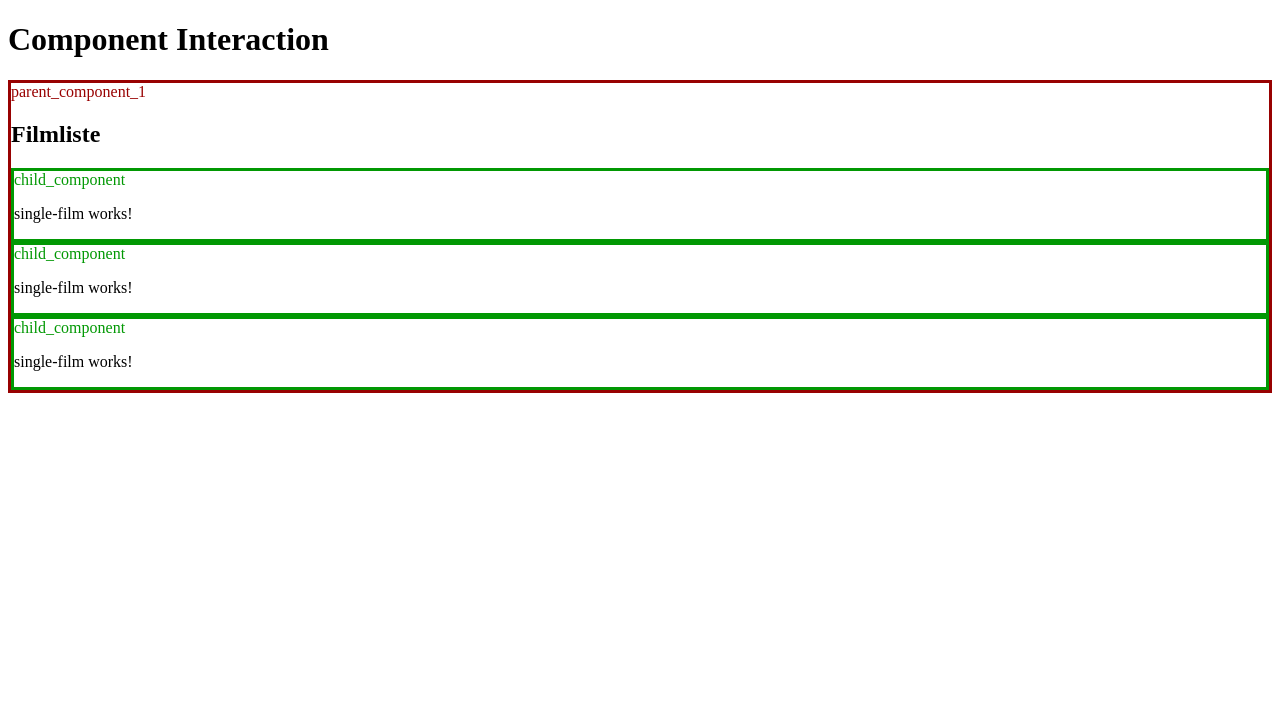
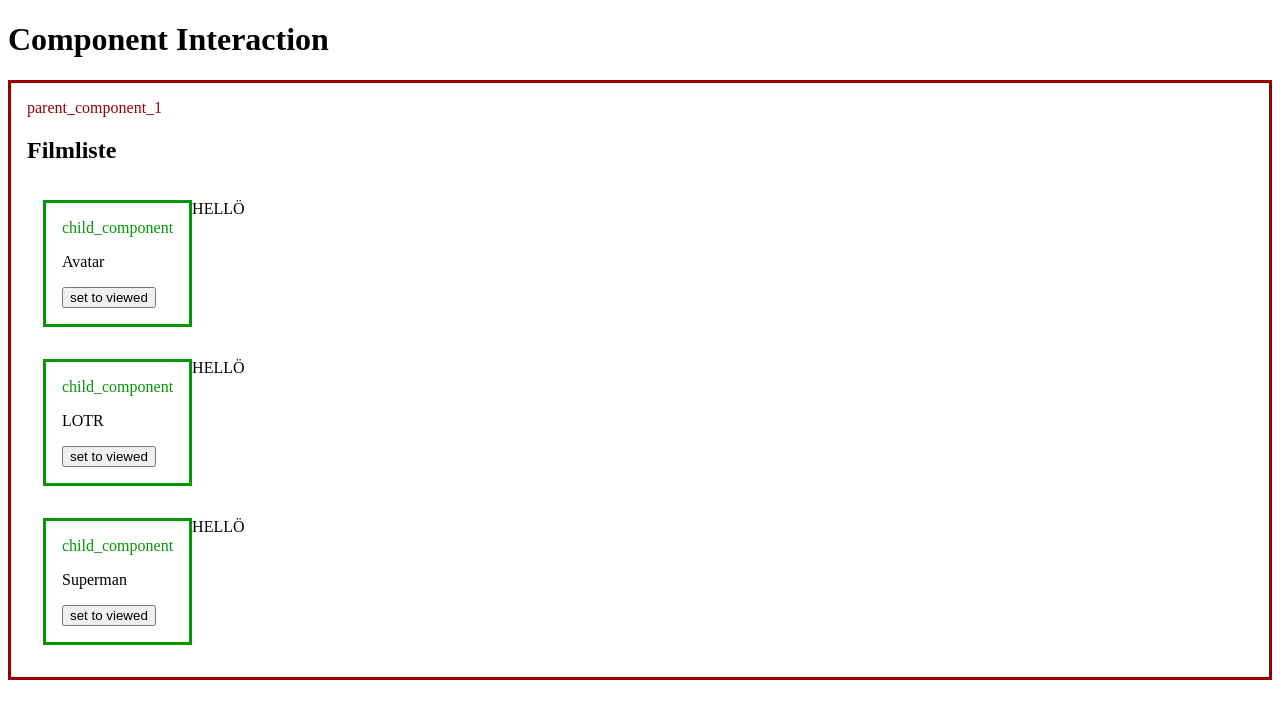
Before and after one commit to KevinWissmer/AngularElements, an Angular app: page / in a window 1280 px wide. Shown: the top 718 px of the page. Built offline with nearby package versions, Linux system fonts and the light colour scheme.

Commit message:
added ATInput functionality

```diff
--- a/src/app/film-liste/film-liste.component.html
+++ b/src/app/film-liste/film-liste.component.html
@@ -1,3 +1,10 @@
 <h2>Filmliste</h2>
 
-<div class="child_component" *ngFor="let film of filmlist"><app-single-film ></app-single-film></div>
+<div class="single_film_wrapper" *ngFor="let film of filmlist">
+    <div class="child_component">
+        <app-single-film [filmName]="film" [singleFilmName]="film"></app-single-film>
+    </div>
+    <div>
+        HELLÖ
+    </div>
+</div>
--- a/src/app/film-liste/film-liste.component.scss
+++ b/src/app/film-liste/film-liste.component.scss
@@ -1,8 +1,15 @@
 .child_component{
     border: 3px solid rgb(1, 152, 3);
+    padding: 16px;
+
 }
 
 .child_component::before{
     color: rgb(1, 152, 3);
     content: "child_component";
 }
+
+.single_film_wrapper{
+    display: flex;
+    padding: 16px;
+}
--- a/src/app/landing-page/landing-page.component.scss
+++ b/src/app/landing-page/landing-page.component.scss
@@ -1,5 +1,6 @@
 .parent_component{
     border: 3px solid rgb(152, 1, 1);
+    padding: 16px;
 }
 
 .parent_component::before{
--- a/src/app/single-film/single-film.component.html
+++ b/src/app/single-film/single-film.component.html
@@ -1 +1,4 @@
-<p>single-film works!</p>
+<p>{{filmName}}</p>
+<button (click)="setStatus()">
+    set to {{ notstatus }}
+</button>
--- a/src/app/single-film/single-film.component.ts
+++ b/src/app/single-film/single-film.component.ts
@@ -1,4 +1,4 @@
-import { Component } from '@angular/core';
+import { Component, Input } from '@angular/core';
 
 @Component({
   selector: 'app-single-film',
@@ -6,5 +6,24 @@ import { Component } from '@angular/core';
   styleUrls: ['./single-film.component.scss']
 })
 export class SingleFilmComponent {
+  @Input() filmName: string = '';
+  @Input('singleFilmName') filmNameSecondApproach: string = '';
+  notstatus: string = 'viewed';
+  status: string = 'not viewed';
+
+
+  setStatus() {
+    let tmp = this.status;
+    this.status = this.notstatus;
+    this.notstatus = tmp;
+  }
+
+
+
+
+
+
+
+
 
 }
```
